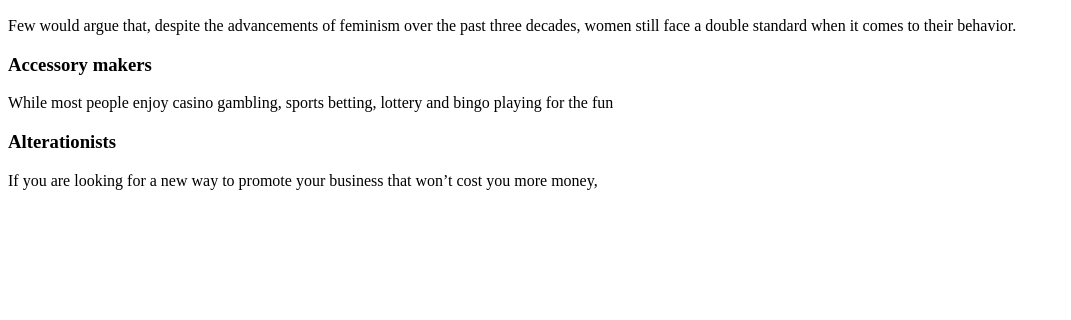
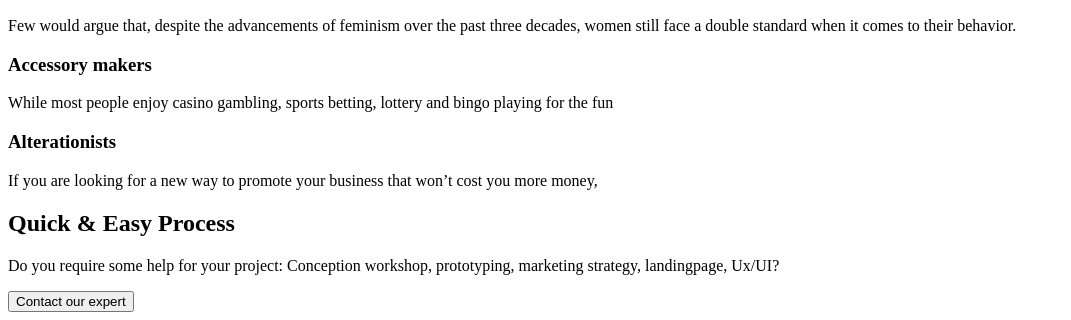
Before and after one commit to ibuizle/blended-html-css, a plain HTML site: page index.html in a window 1280 px wide. Shown: the part 2248-2568 px from the top of the page, without its empty margins (0-1071 px from the left). Before the commit the page ends 2454 px from the top, so only its background shows below. Drawn offline with Linux system fonts and the light colour scheme.

Commit message:
Update index.html

```diff
--- a/index.html
+++ b/index.html
@@ -92,7 +92,7 @@
         alt="Support"
         width="540">
     </section>
-
+<!--Optimasation-->
     <section>
         <h2>Optimisation for Collaborative</h2>
         <p>Few would argue that, despite the advancements of feminism over the past three decades, women still face a double
@@ -101,9 +101,13 @@
         <p>While most people enjoy casino gambling, sports betting, lottery and bingo playing for the fun</p>
         <h3>Alterationists</h3>
         <p>If you are looking for a new way to promote your business that won’t cost you more money,</p>
+    </section>
 
-
-
-    </section>
+    <seletion>
+        <h2>Quick & Easy Process</h2>
+        <p>Do you require some help for your project: Conception workshop,
+        prototyping, marketing strategy, landingpage, Ux/UI?</p>
+        <button type="button">Contact our expert</button>
+    </seletion>
 </body>
 </html>
```
